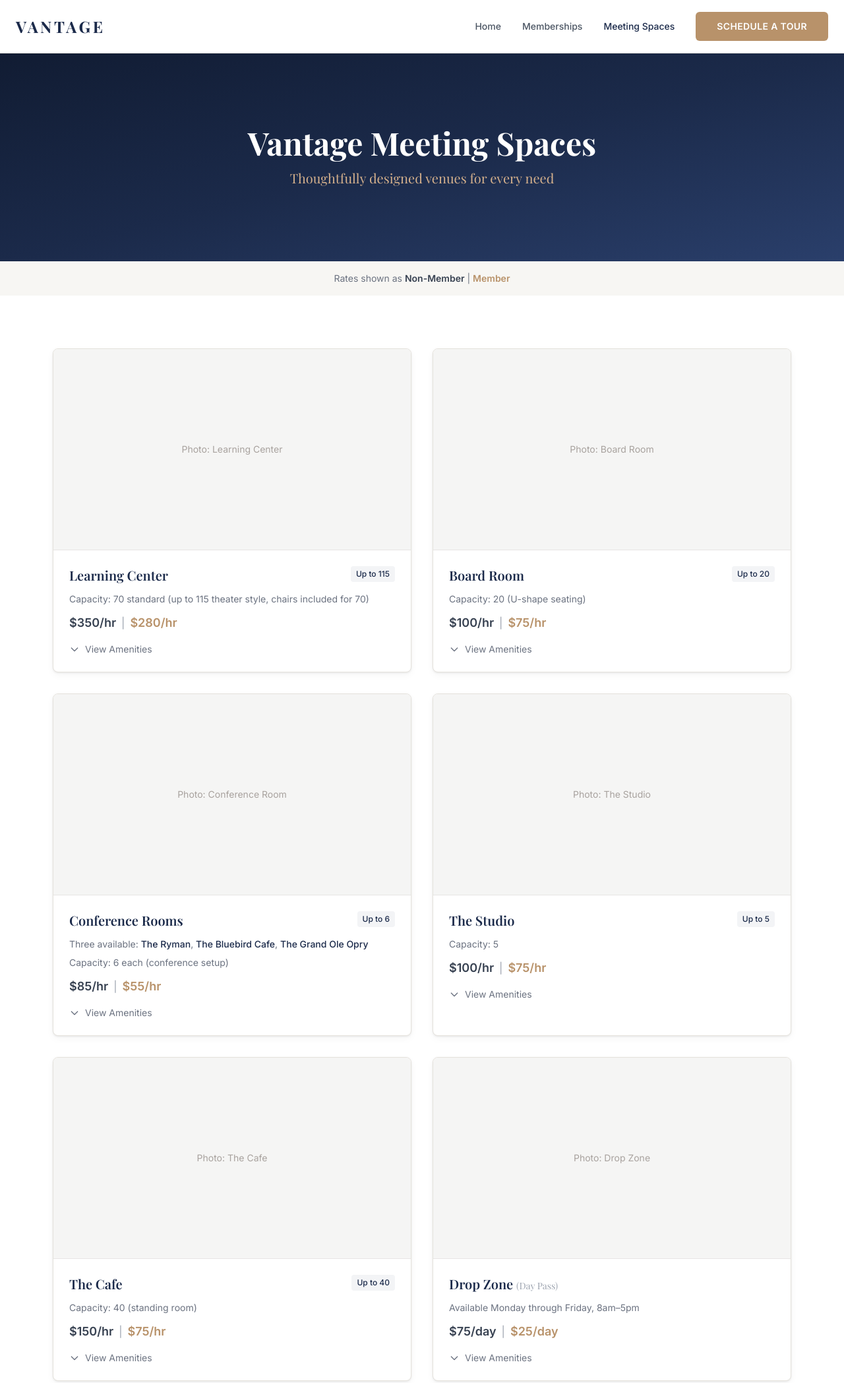
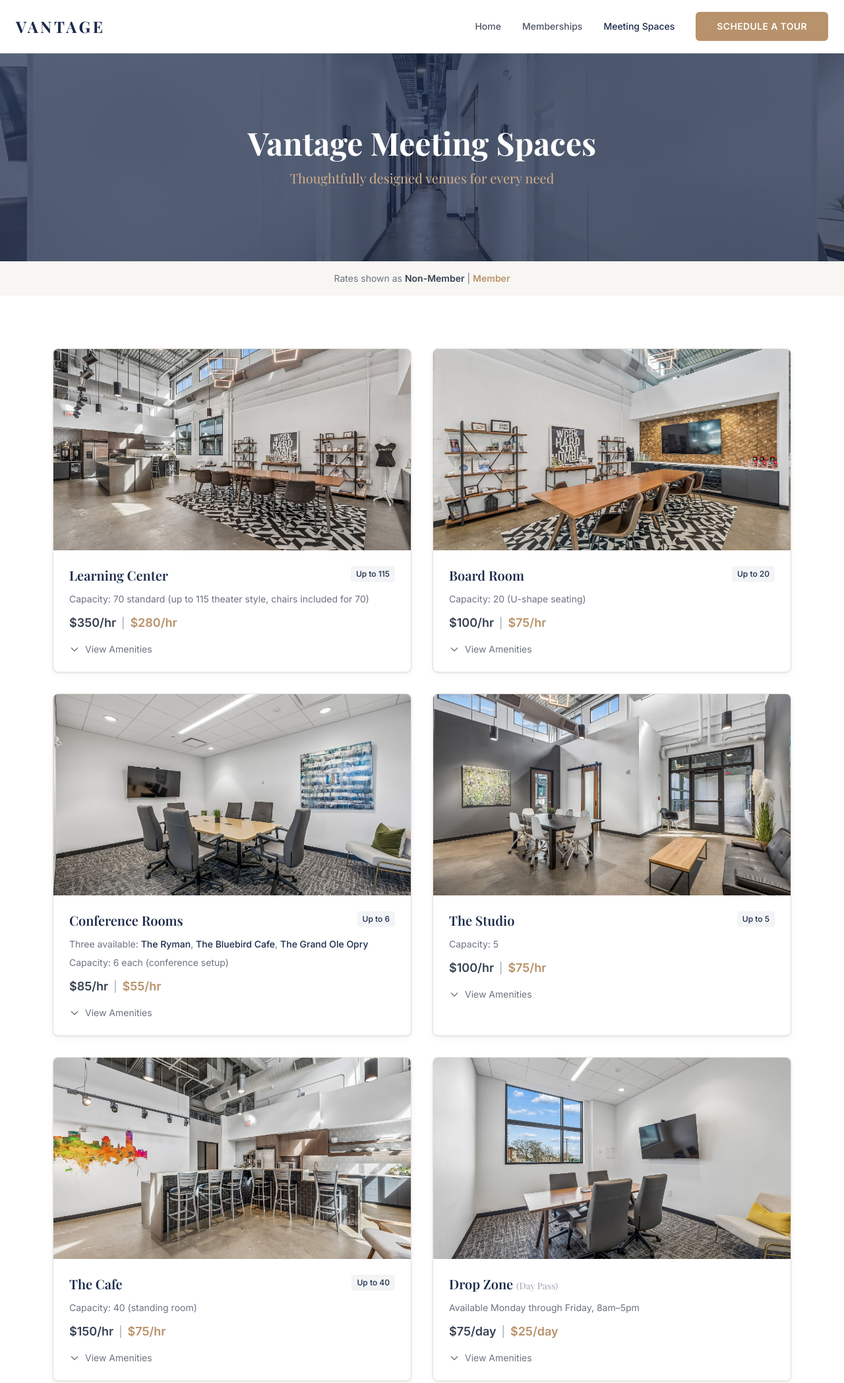
Before and after one commit to EvanTechNinja/vantage-nashville, a website: page meeting-spaces.html in a window 1280 px wide. Shown: the top 2096 px of the page at 66% size. Drawn offline with nearby package versions, Linux system fonts and the light colour scheme; a script that the page names is missing.

Commit message:
Add real photos across all pages
Replace all placeholder divs with actual interior photos. Mapped 15 images
to hero sections, membership tier cards, meeting space cards, and homepage
gallery. Skipped photos with KW branding per spec.

Co-Authored-By: Claude Opus 4.6 (1M context) <noreply@anthropic.com>

```diff
--- a/meeting-spaces.html
+++ b/meeting-spaces.html
@@ -55,9 +55,10 @@
 
     <!-- ============ HERO ============ -->
     <section class="relative pt-20">
-      <!-- PLACEHOLDER: Replace with real meeting space hero image (boardroom or training room) -->
-      <div class="bg-gradient-to-br from-navy-dark via-navy to-navy-light py-20 md:py-28">
-        <div class="max-w-7xl mx-auto px-6 text-center">
+      <div class="relative py-20 md:py-28">
+        <img src="img/hero-meeting-spaces.jpg" alt="Vantage meeting spaces corridor" class="absolute inset-0 w-full h-full object-cover">
+        <div class="absolute inset-0 bg-navy/70"></div>
+        <div class="relative max-w-7xl mx-auto px-6 text-center">
           <h1 class="font-heading text-4xl md:text-5xl font-bold text-white mb-4">Vantage Meeting Spaces</h1>
           <p class="font-heading text-xl text-bronze-light">Thoughtfully designed venues for every need</p>
         </div>
@@ -76,9 +77,8 @@
 
           <!-- Learning Center -->
           <div class="bg-white border border-warm-border rounded-lg overflow-hidden shadow-card">
-            <!-- PLACEHOLDER: Replace with Learning Center photo -->
-            <div class="aspect-video bg-stone-100 flex items-center justify-center border-b border-stone-200">
-              <span class="text-stone-400 text-sm">Photo: Learning Center</span>
+            <div class="aspect-video overflow-hidden">
+              <img src="img/space-learning-center.jpg" alt="Vantage Learning Center" class="w-full h-full object-cover">
             </div>
             <div class="p-6">
               <div class="flex items-start justify-between mb-3">
@@ -113,9 +113,8 @@
 
           <!-- Board Room -->
           <div class="bg-white border border-warm-border rounded-lg overflow-hidden shadow-card">
-            <!-- PLACEHOLDER: Replace with Board Room photo -->
-            <div class="aspect-video bg-stone-100 flex items-center justify-center border-b border-stone-200">
-              <span class="text-stone-400 text-sm">Photo: Board Room</span>
+            <div class="aspect-video overflow-hidden">
+              <img src="img/space-boardroom.jpg" alt="Vantage Board Room" class="w-full h-full object-cover">
             </div>
             <div class="p-6">
               <div class="flex items-start justify-between mb-3">
@@ -149,9 +148,8 @@
 
           <!-- Conference Rooms -->
           <div class="bg-white border border-warm-border rounded-lg overflow-hidden shadow-card">
-            <!-- PLACEHOLDER: Replace with Conference Room photo -->
-            <div class="aspect-video bg-stone-100 flex items-center justify-center border-b border-stone-200">
-              <span class="text-stone-400 text-sm">Photo: Conference Room</span>
+            <div class="aspect-video overflow-hidden">
+              <img src="img/space-conference.jpg" alt="Vantage Conference Room" class="w-full h-full object-cover">
             </div>
             <div class="p-6">
               <div class="flex items-start justify-between mb-3">
@@ -184,9 +182,8 @@
 
           <!-- The Studio -->
           <div class="bg-white border border-warm-border rounded-lg overflow-hidden shadow-card">
-            <!-- PLACEHOLDER: Replace with Studio photo -->
-            <div class="aspect-video bg-stone-100 flex items-center justify-center border-b border-stone-200">
-              <span class="text-stone-400 text-sm">Photo: The Studio</span>
+            <div class="aspect-video overflow-hidden">
+              <img src="img/space-studio.jpg" alt="Vantage Studio space" class="w-full h-full object-cover">
             </div>
             <div class="p-6">
               <div class="flex items-start justify-between mb-3">
@@ -220,9 +217,8 @@
 
           <!-- The Cafe -->
           <div class="bg-white border border-warm-border rounded-lg overflow-hidden shadow-card">
-            <!-- PLACEHOLDER: Replace with Cafe photo -->
-            <div class="aspect-video bg-stone-100 flex items-center justify-center border-b border-stone-200">
-              <span class="text-stone-400 text-sm">Photo: The Cafe</span>
+            <div class="aspect-video overflow-hidden">
+              <img src="img/space-cafe.jpg" alt="Vantage Cafe with bar seating" class="w-full h-full object-cover">
             </div>
             <div class="p-6">
               <div class="flex items-start justify-between mb-3">
@@ -251,9 +247,8 @@
 
           <!-- Drop Zone (Day Pass) -->
           <div class="bg-white border border-warm-border rounded-lg overflow-hidden shadow-card">
-            <!-- PLACEHOLDER: Replace with Drop Zone / coworking area photo -->
-            <div class="aspect-video bg-stone-100 flex items-center justify-center border-b border-stone-200">
-              <span class="text-stone-400 text-sm">Photo: Drop Zone</span>
+            <div class="aspect-video overflow-hidden">
+              <img src="img/space-dropzone.jpg" alt="Vantage Drop Zone coworking space" class="w-full h-full object-cover">
             </div>
             <div class="p-6">
               <div class="flex items-start justify-between mb-3">
```
Also changed, not shown: index.html (+10 -12 lines), memberships.html (+10 -12 lines), css/styles.css, img/gallery-coworking.jpg (added), img/gallery-lounge.jpg (added), img/gallery-nashville-mural.jpg (added), img/hero-lobby.jpg (added), img/hero-meeting-spaces.jpg (added), img/hero-memberships.jpg (added), img/membership-executive.jpg (added), img/membership-private.jpg (added), img/membership-virtual.jpg (added), img/space-boardroom.jpg (added), img/space-cafe.jpg (added), 4 more files.
